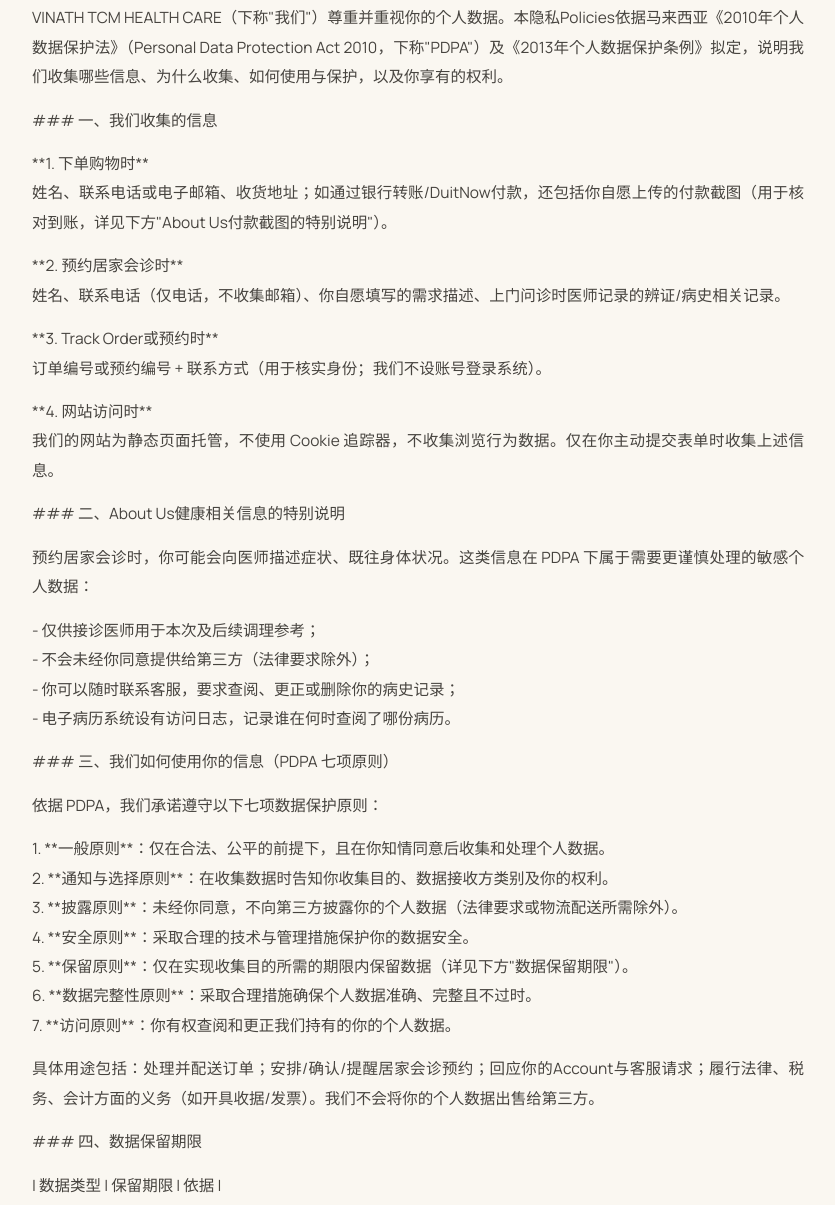
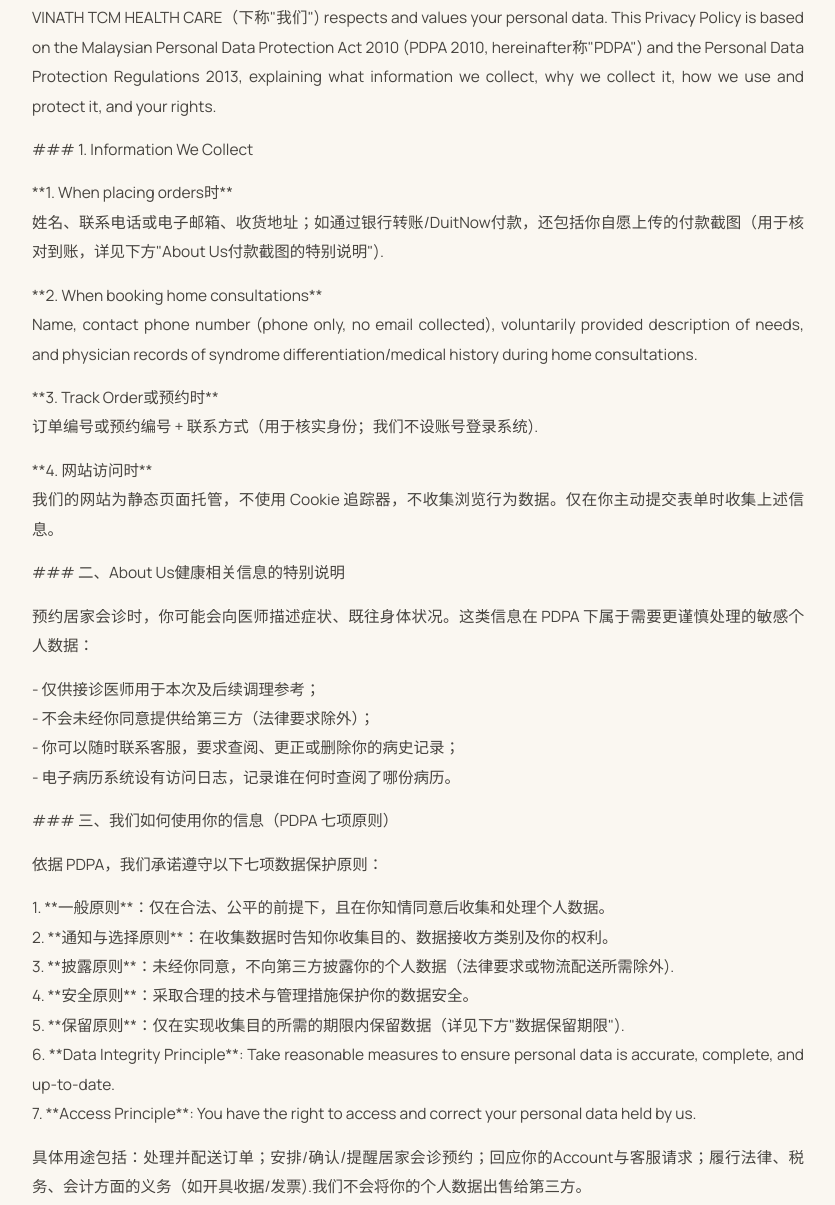
Before and after one commit to VinathTCM/vinath-website, a plain HTML site: page en/policy/index.html in a window 1280 px wide. Shown: the part 9251-10456 px from the top of the page, without its empty margins (222-1057 px from the left). Drawn offline with nearby package versions, Linux system fonts and the light colour scheme; no server answers.

Commit message:
feat: 翻译policy页面中文版本
翻译89处（隐私政策、使用条款、法律声明等中文版本内容）。

进度：已翻译约2808处中文文本。

```diff
--- a/en/policy/index.html
+++ b/en/policy/index.html
@@ -302,7 +302,7 @@
 3. **Prinsip Pendedahan**: Kami tidak mendedahkan data peribadi anda kepada pihak ketiga tanpa persetujuan anda (kecuali seperti yang diperlukan oleh undang-undang atau untuk penghantaran logistik).
 4. **Prinsip Keselamatan**: Kami mengambil langkah teknikal dan organisasi yang munasabah untuk melindungi keselamatan data anda.
 5. **Prinsip Pengekalan**: Kami mengekalkan data hanya selama yang diperlukan untuk memenuhi tujuan pengumpulan (lihat "Tempoh Pengekalan Data" di bawah).
-6. **Prinsip Integriti Data**: Kami mengambil langkah munasabah untuk memastikan data peribadi adalah tepat, lengkap, dan terkini.
+6. **Prinsip Integriti Data**: Kami mengambil langkah munasabah untukk memastikan data peribadi adalah tepat, lengkap, dan terkini.
 7. **Prinsip Akses**: Anda mempunyai hak untuk mengakses dan membetulkan data peribadi yang kami pegang tentang anda.
 
 Kegunaan khusus termasuk: memproses dan menghantar pesanan; mengatur/mengesahkan/mengingatkan tempahan perundingan rumah; menjawab pertanyaan dan permintaan khidmat pelanggan anda; memenuhi obligasi undang-undang, cukai, dan perakaunan (seperti mengeluarkan resit/invois). Kami tidak menjual data peribadi anda kepada pihak ketiga.
@@ -389,18 +389,18 @@
 
 Last Updated日期：2026年9月9日
 
-VINATH TCM HEALTH CARE（下称"我们"）尊重并重视你的个人数据。本隐私Policies依据马来西亚《2010年个人数据保护法》（Personal Data Protection Act 2010，下称"PDPA"）及《2013年个人数据保护条例》拟定，说明我们收集哪些信息、为什么收集、如何使用与保护，以及你享有的权利。
-
-### 一、我们收集的信息
-
-**1. 下单购物时**
-姓名、联系电话或电子邮箱、收货地址；如通过银行转账/DuitNow付款，还包括你自愿上传的付款截图（用于核对到账，详见下方"About Us付款截图的特别说明"）。
-
-**2. 预约居家会诊时**
-姓名、联系电话（仅电话，不收集邮箱）、你自愿填写的需求描述、上门问诊时医师记录的辨证/病史相关记录。
+VINATH TCM HEALTH CARE（下称"我们") respects and values your personal data. This Privacy Policy is based on the Malaysian Personal Data Protection Act 2010 (PDPA 2010, hereinafter称"PDPA") and the Personal Data Protection Regulations 2013, explaining what information we collect, why we collect it, how we use and protect it, and your rights.
+
+### 1. Information We Collect
+
+**1. When placing orders时**
+姓名、联系电话或电子邮箱、收货地址；如通过银行转账/DuitNow付款，还包括你自愿上传的付款截图（用于核对到账，详见下方"About Us付款截图的特别说明").
+
+**2. When booking home consultations**
+Name, contact phone number (phone only, no email collected), voluntarily provided description of needs, and physician records of syndrome differentiation/medical history during home consultations.
 
 **3. Track Order或预约时**
-订单编号或预约编号 + 联系方式（用于核实身份；我们不设账号登录系统）。
+订单编号或预约编号 + 联系方式（用于核实身份；我们不设账号登录系统).
 
 **4. 网站访问时**
 我们的网站为静态页面托管，不使用 Cookie 追踪器，不收集浏览行为数据。仅在你主动提交表单时收集上述信息。
@@ -420,13 +420,13 @@
 
 1. **一般原则**：仅在合法、公平的前提下，且在你知情同意后收集和处理个人数据。
 2. **通知与选择原则**：在收集数据时告知你收集目的、数据接收方类别及你的权利。
-3. **披露原则**：未经你同意，不向第三方披露你的个人数据（法律要求或物流配送所需除外）。
+3. **披露原则**：未经你同意，不向第三方披露你的个人数据（法律要求或物流配送所需除外).
 4. **安全原则**：采取合理的技术与管理措施保护你的数据安全。
-5. **保留原则**：仅在实现收集目的所需的期限内保留数据（详见下方"数据保留期限"）。
-6. **数据完整性原则**：采取合理措施确保个人数据准确、完整且不过时。
-7. **访问原则**：你有权查阅和更正我们持有的你的个人数据。
-
-具体用途包括：处理并配送订单；安排/确认/提醒居家会诊预约；回应你的Account与客服请求；履行法律、税务、会计方面的义务（如开具收据/发票）。我们不会将你的个人数据出售给第三方。
+5. **保留原则**：仅在实现收集目的所需的期限内保留数据（详见下方"数据保留期限").
+6. **Data Integrity Principle**: Take reasonable measures to ensure personal data is accurate, complete, and up-to-date.
+7. **Access Principle**: You have the right to access and correct your personal data held by us.
+
+具体用途包括：处理并配送订单；安排/确认/提醒居家会诊预约；回应你的Account与客服请求；履行法律、税务、会计方面的义务（如开具收据/发票).我们不会将你的个人数据出售给第三方。
 
 ### 四、数据保留期限
 
@@ -441,7 +441,7 @@
 
 ### 五、信息的存储与保护
 
-你的信息存储在我们的后端服务器（Render 平台，位于新加坡数据中心）及 SQLite 数据库中。网站静态页面托管于 GitHub Pages（不存储任何用户数据），域名注册于 Exabytes（马来西亚）。
+你的信息存储在我们的后端服务器（Render 平台，位于新加坡数据中心）及 SQLite 数据库中。网站静态页面托管于 GitHub Pages（不存储任何用户数据），域名注册于 Exabytes（马来西亚).
 
 我们采取以下措施保护你的数据：
 - 服务器访问需身份验证，仅授权人员可访问；
@@ -464,7 +464,7 @@
 
 ### 八、About Us付款截图的特别说明
 
-选择银行转账或 DuitNow 付款时，你需要在自己的银行 App／电子钱包完成转账后，上传付款成功的截图作为凭证。这张截图可能包含你自己的银行账户信息（如账户后四位、转账时间等）——我们只用它来核对这笔订单的款项是否到账，核对完成后不会挪作他用，也不会对外公开展示。截图会随订单记录一并保存，保留期限与订单记录一致（2年）。
+选择银行转账或 DuitNow 付款时，你需要在自己的银行 App／电子钱包完成转账后，上传付款成功的截图作为凭证。这张截图可能包含你自己的银行账户信息（如账户后四位、转账时间等）——我们只用它来核对这笔订单的款项是否到账，核对完成后不会挪作他用，也不会对外公开展示。截图会随订单记录一并保存，保留期限与订单记录一致（2年).
 
 ### 九、数据泄露通知
 
@@ -488,7 +488,7 @@
 - 客服 WhatsApp：+6011-4579 9499
 - 邮箱：vinathtcm@outlook.com
 
-我们将在收到请求后 21 个工作日内回复。Account或更正请求可能收取合理的行政费用（如需）。
+我们将在收到请求后 21 个工作日内回复。Account或更正请求可能收取合理的行政费用（如需).
 
 ### 十二、本Policies的变更
 
@@ -646,7 +646,7 @@
 
 ### 7. Harta Intelek
 
-"VINATH"™, logo, salinan, penerangan formula produk, reka bentuk laman web, dan kandungan lain adalah milik VINATH TCM HEALTH CARE kecuali dinyatakan sebaliknya, dan tidak boleh disalin, diubah suai, diedarkan, atau digunakan untuk tujuan komersial tanpa kebenaran bertulis.
+"VINATH"™, logo, copies, product formula descriptions, website design, and contentn lain adalah milik VINATH TCM HEALTH CARE kecuali dinyatakan sebaliknya, dan tidak boleh disalin, diubah suai, diedarkan, atau digunakan untuk tujuan komersial tanpa kebenaran bertulis.
 
 ### 8. Had Liabiliti
 
@@ -684,12 +684,12 @@
 
 Last Updated日期：2026年9月9日
 
-欢迎使用 VINATH 网站（下称"本网站"）。使用本网站即表示你同意以下使用条款（下称"本条款"）。如不同意本条款，请勿使用本网站。
-
-### 一、About Us我们
-
-本网站由 VINATH TCM HEALTH CARE 运营：
-- 公司名称：VINATH TCM HEALTH CARE
+欢迎使用 VINATH 网站（下称"本网站").使用本网站即表示你同意以下使用条款（下称"本条款").如不同意本条款，请勿使用本网站。
+
+### 1. About Us
+
+This website is operated by VINATH TCM HEALTH CARE:
+- Company Name: VINATH TCM HEALTH CARE
 - 公司注册号（SSM）：202603075504 (003834208-U)
 - 注册地址：53A, JALAN SELAYUR 5, TAMAN PASIR PUTIH, 81700 PASIR GUDANG, JOHOR, MALAYSIA
 - 税务登记号：IG 55173378000
@@ -707,7 +707,7 @@
 
 ### 三、服务提供者资质
 
-居家会诊服务由马来西亚卫生部认证的注册中医师提供，遵循《2016年传统与辅助医药法令》（Traditional and Complementary Medicine Act 2016, Act 775）。所有调理建议仅为传统中医辨证调理范畴，不能替代西医诊断与治疗。
+居家会诊服务由马来西亚卫生部认证的注册中医师提供，遵循《2016年传统与辅助医药法令》（Traditional and Complementary Medicine Act 2016, Act 775).所有调理建议仅为传统中医辨证调理范畴，不能替代西医诊断与治疗。
 
 ### 四、电子合同成立
 
@@ -1039,7 +1039,7 @@
 
 #### 2. 价格与税费
 
-所有商品价格以马来西亚林吉特（MYR）标示，已包含销售税（如适用）。我们可能不时调整价格，下单时显示的价格为最终价格。
+所有商品价格以马来西亚林吉特（MYR）标示，已包含销售税（如适用).我们可能不时调整价格，下单时显示的价格为最终价格。
 
 #### 3. 配送
 
@@ -1074,12 +1074,12 @@
 **可退换货情形：**
 - 商品存在瑕疵、破损或与订单不符；
 - 商品与网站描述严重不符；
-- 商品在正常使用下出现质量问题（保质期内）。
+- 商品在正常使用下出现质量问题（保质期内).
 
 **退换货流程：**
 1. 请在收货后 7 天内通过 WhatsApp +6011-4579 9499 联系客服，并附商品照片；
 2. 我们核实后安排换货或退款；
-3. 退货运费由我们承担（因商品质量问题）。
+3. 退货运费由我们承担（因商品质量问题).
 
 **不接受退换货情形：**
 - 因个人主观感受（如"不喜欢味道"）申请的退换；
@@ -1107,7 +1107,7 @@
 
 #### 9. 服务范围
 
-居家会诊服务目前开放柔佛州部分地区（巴西古当、Masai、新山市区等）。我们正在逐步扩展至马来西亚其他地区。
+居家会诊服务目前开放柔佛州部分地区（巴西古当、Masai、新山市区等).我们正在逐步扩展至马来西亚其他地区。
 
 #### 10. 取消预约
 
@@ -1117,7 +1117,7 @@
 
 #### 11. 医师方取消/调整
 
-如遇公共假期、临时休诊、医师突发情况等特殊原因，我们会提前通过你预约时留下的联系电话告知，并协助改约或全额退还已付费用（如有）。
+如遇公共假期、临时休诊、医师突发情况等特殊原因，我们会提前通过你预约时留下的联系电话告知，并协助改约或全额退还已付费用（如有).
 
 #### 12. 费用与收据
 
@@ -1135,7 +1135,7 @@
 - 获得安全、合格商品和服务的权利；
 - 获得真实、准确信息的权利；
 - 获得公平合同条款的权利；
-- 获得赔偿的权利（如因商品或服务缺陷造成损失）。
+- 获得赔偿的权利（如因商品或服务缺陷造成损失).
 
 #### 15. 争议解决
 
@@ -1272,7 +1272,7 @@
 
 ### 一、公司信息
 
-- 公司名称：VINATH TCM HEALTH CARE
+- Company Name: VINATH TCM HEALTH CARE
 - 公司注册号（SSM）：202603075504 (003834208-U)
 - 税务登记号：IG 55173378000
 - 注册地址：53A, JALAN SELAYUR 5, TAMAN PASIR PUTIH, 81700 PASIR GUDANG, JOHOR, MALAYSIA
@@ -1336,7 +1336,7 @@
 - TCM Body Shaping
 - Beauty & Skincare
 - Daily Wellness
-- Pain Soothing
+- Pain Soothingng
 - Quality Sleep
 
 ### Shopping
@@ -1575,7 +1575,7 @@
 (function(){
   var API_BASE = window.VINATH_API_BASE || 'https://api.vinathtcm.com/api';
   // 聊天消息是任何匿名访客都能提交的内容，管理员打开对话时会看到——不转义就直接拼进innerHTML
-  // 的话，访客可以在消息里塞HTML/脚本，在管理员已登录的浏览器里执行（存储型XSS）。
+  // 的话，访客可以在消息里塞HTML/脚本，在管理员已登录的浏览器里执行（存储型XSS).
   function escapeHtml(s){
     return String(s == null ? '' : s).replace(/[&<>"']/g, function(c){
       return {'&':'&amp;','<':'&lt;','>':'&gt;','"':'&quot;',"'":'&#39;'}[c];
```
